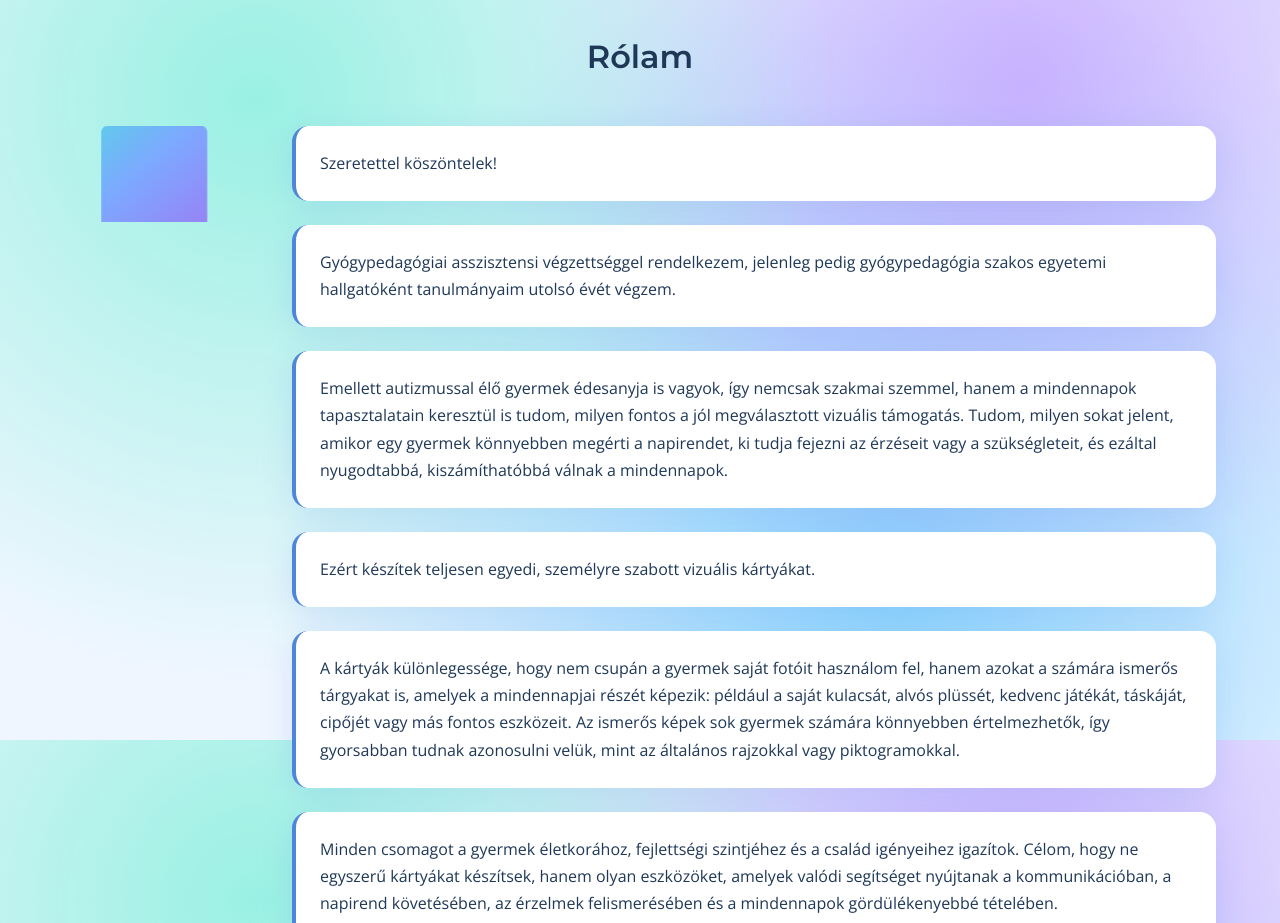
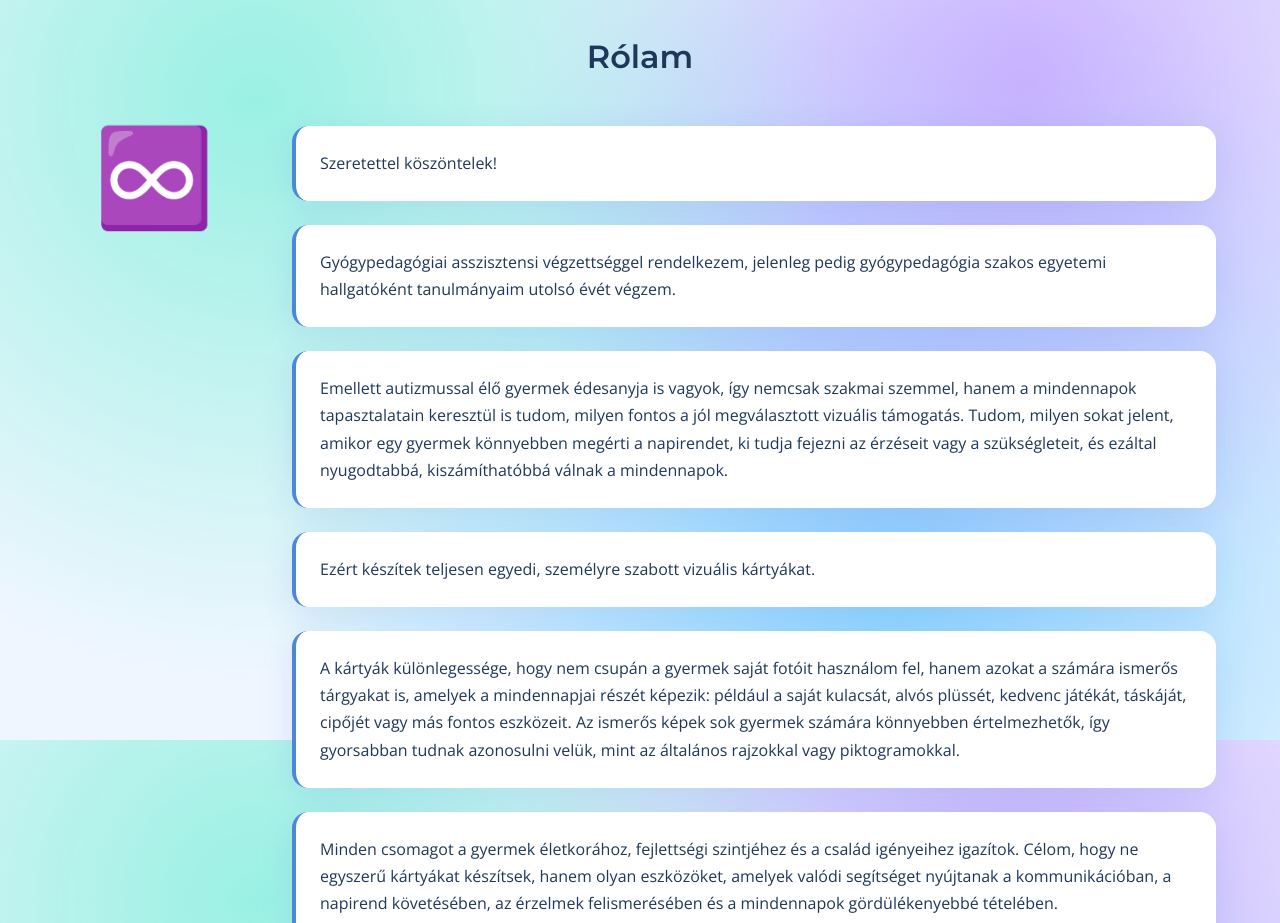
Before and after one commit to GhostDragonRaider/kepeskartyak, a React (Vite) app: page / in a window 1280 px wide. Shown: the part 860-1783 px from the top of the page. Built offline with nearby package versions, Linux system fonts and the light colour scheme; the HTML template or start-up script is replaced by a standard one.

Commit message:
Fix about infinity icon visibility
Co-authored-by: GhostDragonRaider <GhostDragonRaider@users.noreply.github.com>

```diff
--- a/src/index.css
+++ b/src/index.css
@@ -906,10 +906,8 @@ img {
   position: sticky;
   top: 90px;
   line-height: 1;
-  background: linear-gradient(140deg, #57d4e7 0%, #7da8ff 45%, #9d79f2 100%);
-  -webkit-background-clip: text;
-  background-clip: text;
-  color: transparent;
+  background: transparent;
+  color: var(--accent);
   text-shadow: none;
 }
 
```
